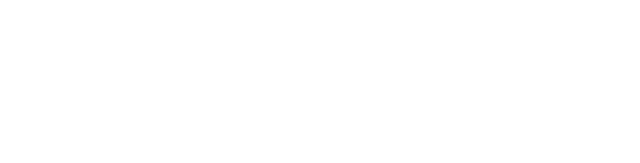
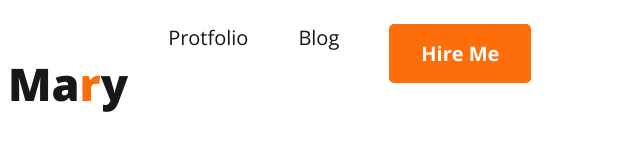
Before and after one commit to farhadalsami/hero-developer-portfolio, a plain HTML site: page index.html in a window 1280 px wide. Shown: the whole page, without its empty margins (0-640 px from the left). Drawn offline with nearby package versions, Linux system fonts and the light colour scheme.

Commit message:
adding some so design element

```diff
--- a/index.html
+++ b/index.html
@@ -4,10 +4,20 @@
     <meta charset="UTF-8">
     <meta name="viewport" content="width=device-width, initial-scale=1.0">
     <title>Hero Developer Protfolio</title>
+    <style>@import url('https://fonts.googleapis.com/css2?family=Open+Sans:ital,wght@0,300..800;1,300..800&display=swap');
+    </style>
+    <link rel="stylesheet" href="styles/protfolio.css">
 </head>
 <body>
     <header>
-
+        <nav>
+            <h3 class="nav-title">Ma<span class="text-primary">r</span>y</h3>
+            <ul>
+                <li><a href="#">Protfolio</a></li>
+                <li><a href="#">Blog</a></li>
+                <li><button class="btn-primary">Hire Me</button></li>
+            </ul>
+        </nav>
     </header>
 
     <main>
--- /dev/null
+++ b/styles/protfolio.css
@@ -0,0 +1,46 @@
+/* common shared styles */
+* {
+    font-family: "Open Sans", sans-serif;
+}
+
+.text-primary {
+    color: #FD6E0A;
+}
+
+.btn-primary {
+    border-radius: 5px;
+    background: #FD6E0A;
+    padding: 16px 32px;
+    color: #FFF;
+    font-size: 20px;
+    font-weight: 700;
+    border: 0;
+}
+
+/* Nav related styles */
+
+nav {
+    display: flex;
+}
+
+.nav-title {
+    color: #181818;
+    font-size: 45px;
+    font-weight: 800;
+}
+
+nav>ul {
+    display: flex;
+}
+
+nav li {
+    list-style: none;
+    margin-right: 50px;
+}
+
+nav a {
+    text-decoration: none;
+    color: #181818;
+    font-size: 20px;
+    font-weight: 400;
+}
```
